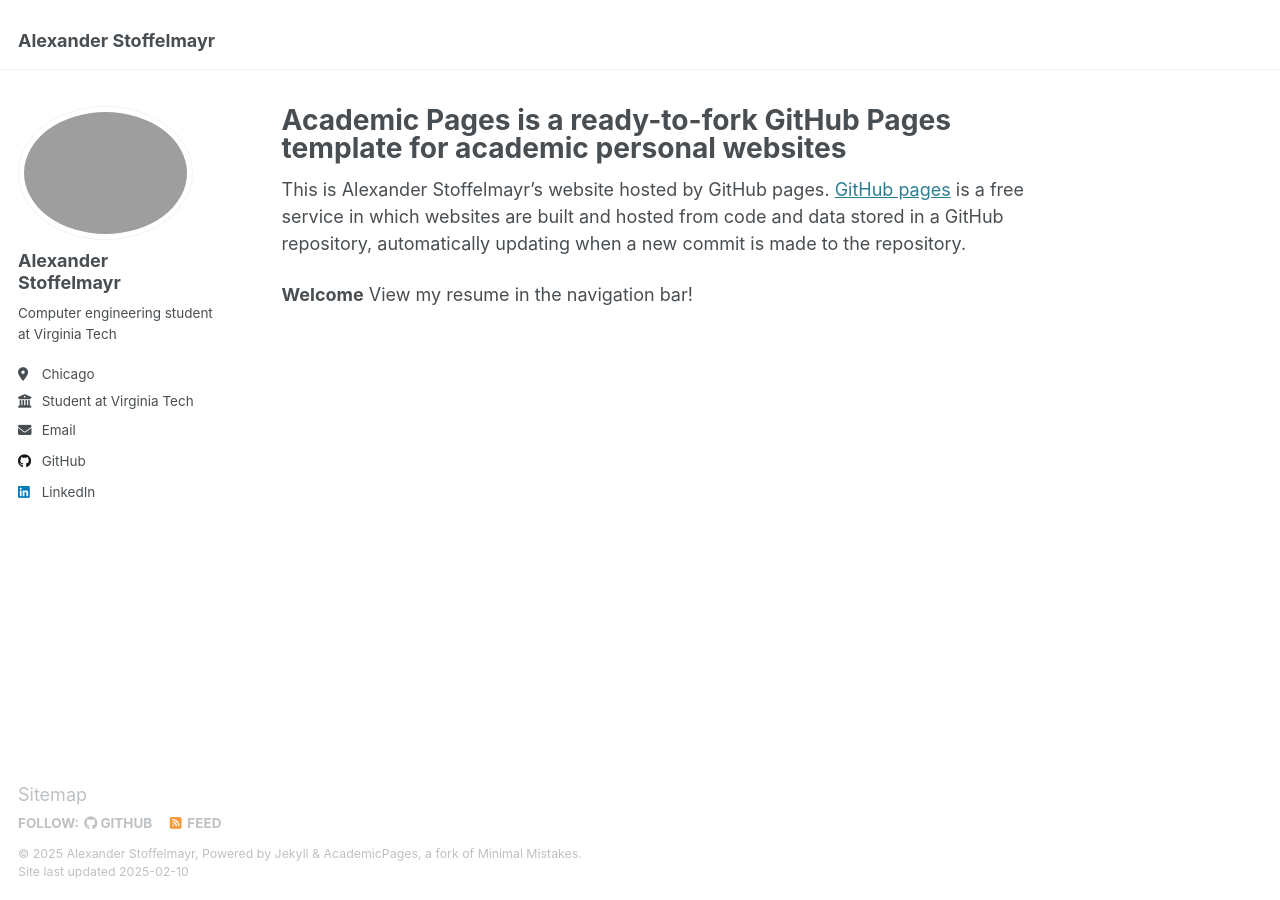
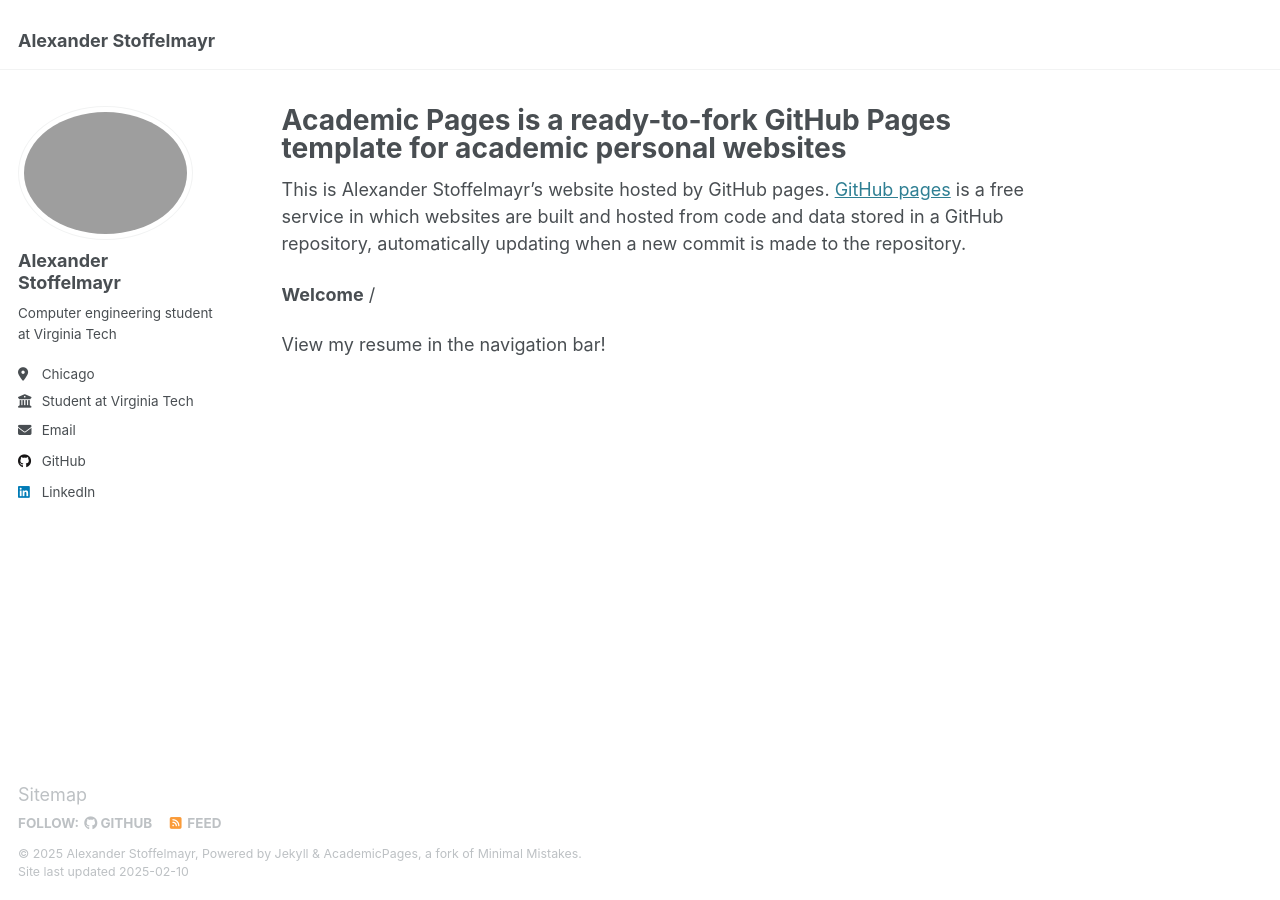
Before and after one commit to alexStoff/alexStoff.github.io, a Jekyll site: the page built from _pages/about.md, in a window 1280 px wide. Built offline with Jekyll 4.4.1, drawn with Linux system fonts in a browser that asks for light colours.

```diff
--- a/_pages/about.md
+++ b/_pages/about.md
@@ -9,5 +9,6 @@ redirect_from:
 
 This is Alexander Stoffelmayr's website hosted by GitHub pages. [GitHub pages](https://pages.github.com) is a free service in which websites are built and hosted from code and data stored in a GitHub repository, automatically updating when a new commit is made to the repository.
 
-**Welcome**
+**Welcome** /
+
 View my resume in the navigation bar!
```
